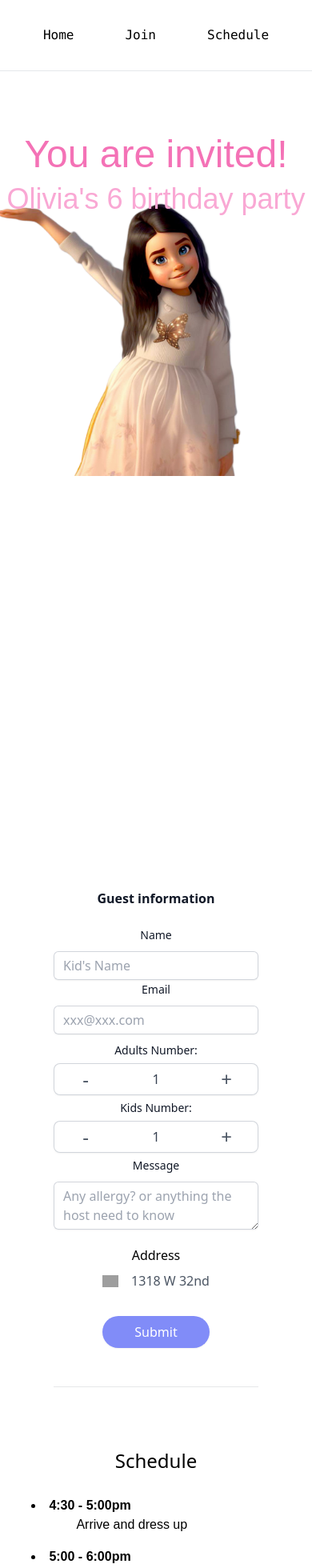
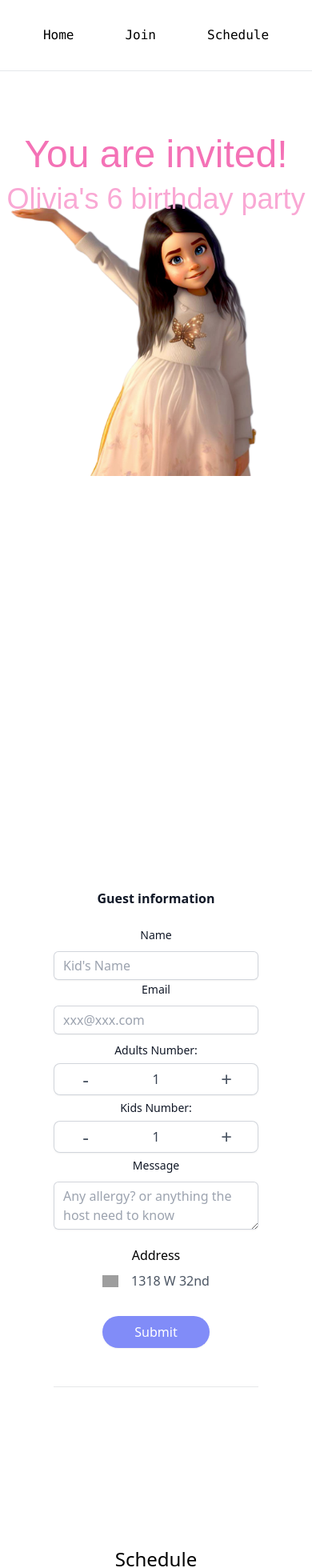
Before and after one commit to pyc0422/birthday-invitation, a Next.js app: page / in a window 390 px wide. Shown: the top 1960 px of the page at 80% size. Built offline with nearby package versions, Linux system fonts and the light colour scheme; grey boxes are pictures that could not be loaded; a web font is replaced by a local one.

Commit message:
responsive design pic

```diff
--- a/src/app/page.tsx
+++ b/src/app/page.tsx
@@ -26,7 +26,7 @@ export default function Home() {
         </nav>
         </header>
       <div id="home" className={`${sans.className} min-h-screen min-w-full`}>
-        <div className="mt-20  ">
+        <div className="mt-20">
         <motion.div initial={{opacity:'0%', x:'-200'}} animate={{opacity:'100%', x:0}} transition={{duration:1}}>
           <h1 className='text-5xl mb-3 text-pink-400'> You are invited!</h1>
         </motion.div>
@@ -35,22 +35,12 @@ export default function Home() {
         </motion.div>
 
         <motion.div initial={{opacity:'0%', y:400}}animate={{opacity: '100%', y:0}} transition={{delay:0.5, duration:1}}>
-
-            <Image src="/olivia.png" alt="picture of olivia" width={500} height={500} className="float-right -mt-8 mr-[10%]"/>
-
-            {/* <div className="flex items-center justify-center">
-             <div className="w-10 h-20">
-              <Image src="/location.png" alt="location" width={20} height={20}/>
-             </div>
-             <div onClick={copyText} className="text-xs text-thin text-gray-600">
-              1318 W 32nd St, Chicago
-             </div>
-            </div> */}
+            <Image src="/olivia.png" alt="picture of olivia" width={500} height={500} className="float-right -mt-8 mr-[5%] md:mr-[30%] "/>
           </motion.div>
         </div>
 
       </div>
-      <div id="join" className="min-h-full mt-20 pt-24">
+      <div id="join" className="min-h-screen mt-20 pt-24">
         <Guest />
       </div>
       <div id="schedule" className="min-h-[90vh] pt-14">
```
